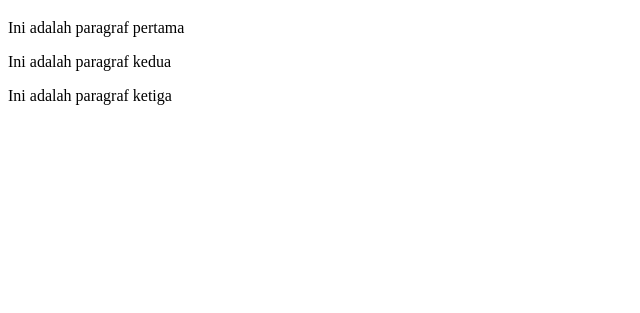
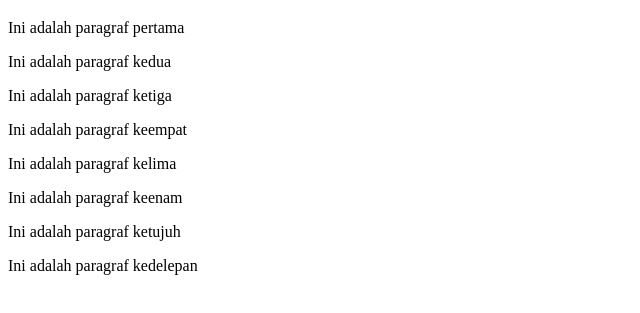
Before and after one commit to Kenzein/Praktek_06_Github, a plain HTML site: page index.html in a window 1280 px wide. Shown: the part 61-374 px from the top of the page, without its empty margins (0-640 px from the left). Drawn offline with Linux system fonts and the light colour scheme.

Commit message:
Penambahan lagi sebelum pulang

```diff
--- a/index.html
+++ b/index.html
@@ -10,5 +10,10 @@
     <p>Ini adalah paragraf pertama</p>
     <p>Ini adalah paragraf kedua</p>
     <p>Ini adalah paragraf ketiga</p>
+    <p>Ini adalah paragraf keempat</p>
+    <p>Ini adalah paragraf kelima</p>
+    <p>Ini adalah paragraf keenam</p>
+    <p>Ini adalah paragraf ketujuh</p>
+    <p>Ini adalah paragraf kedelepan</p>
 </body>
 </html>
```
